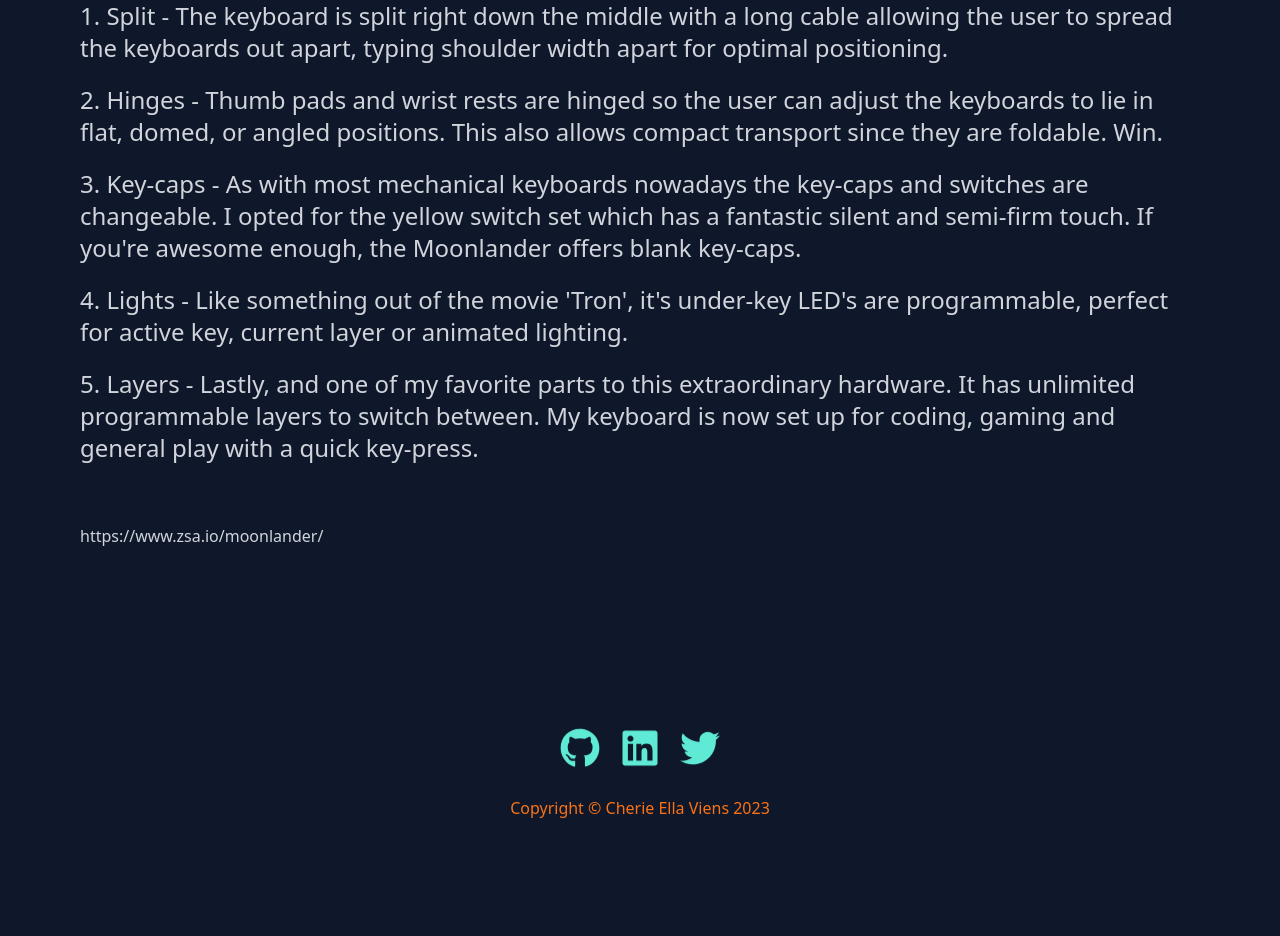
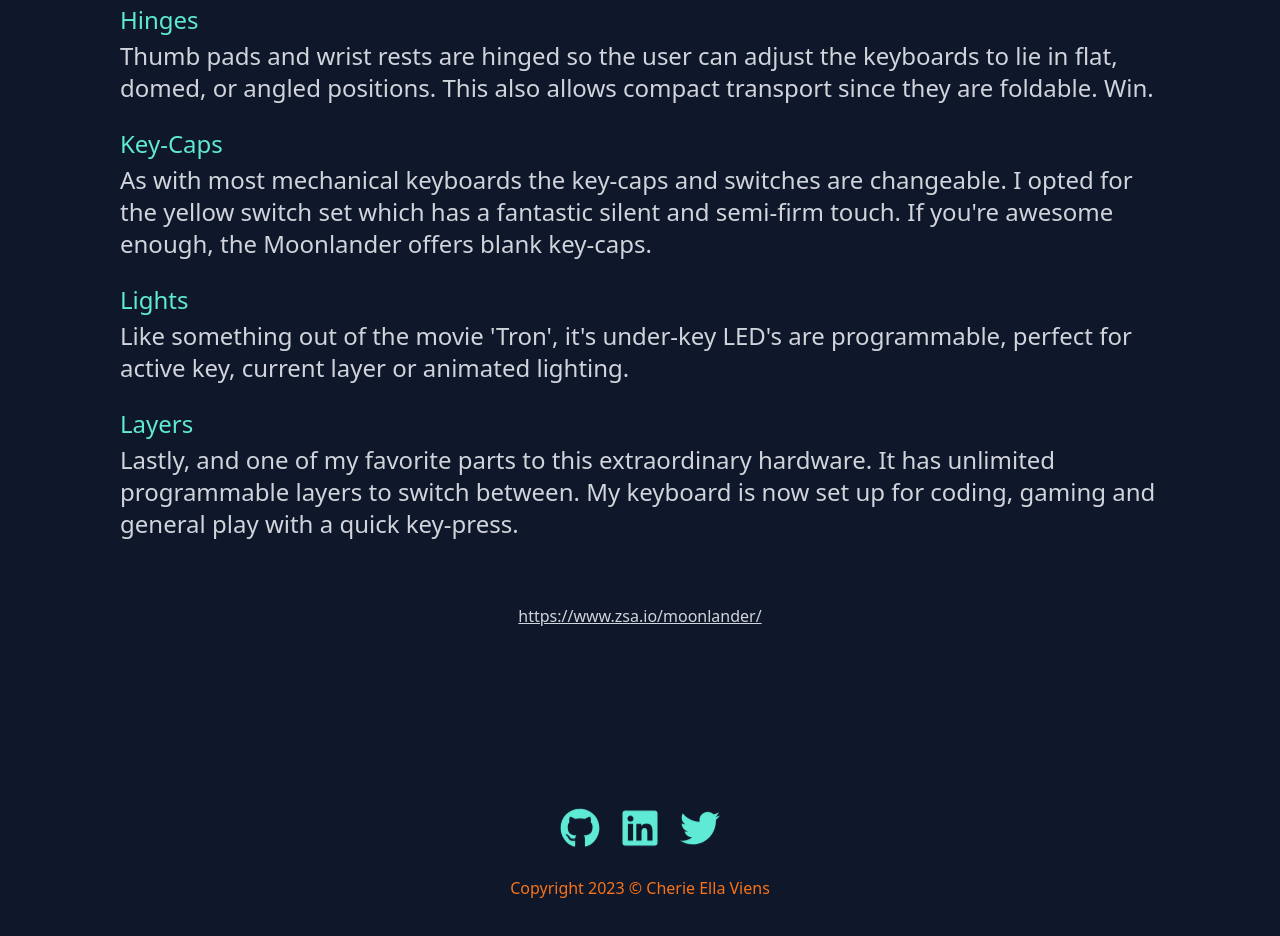
Before and after one commit to CherryElla/cherie-ella-portfolio, a React (Vite) app: page /blog-post in a window 1280 px wide. Shown: the part 680-1616 px from the top of the page. Before the commit the page ends 1500 px from the top, so only its background shows below. Built offline with nearby package versions, Linux system fonts and the light colour scheme; a web font is replaced by a local one.

Commit message:
styling tweaks

```diff
--- a/src/components/Footer.jsx
+++ b/src/components/Footer.jsx
@@ -1,11 +1,13 @@
 import React from "react";
 import Links from "./Links";
+
+
 export default function Footer() {
     const year = new Date().getFullYear();
     return (
-        <footer className=" text-orange-500 px-10 gap-5 flex flex-col">
+        <footer className=" text-orange-500 px-10 gap-5 flex flex-col pb-10">
             <Links />
-            <div className="text-center">{`Copyright © Cherie Ella Viens ${year}`}</div>
+            <div className="text-center">{`Copyright ${year} © Cherie Ella Viens`}</div>
         </footer>
     );
 }
--- a/src/components/Header.jsx
+++ b/src/components/Header.jsx
@@ -27,7 +27,7 @@
     }, []);
 
     return (
-        <div id="home" className="relative w-screen h-screen flex items-center justify-center">
+        <div id="home" className=" relative w-screen h-screen flex items-center justify-center">
             <h1
                 id="nameText"
                 className=" absolute left-55  h-screen object-cover pointer-events-none -z-20 text-gray-200 text-8xl "
--- a/src/components/Links.jsx
+++ b/src/components/Links.jsx
@@ -7,13 +7,13 @@
 return (
 <>
 <div className="flex flew-row gap-5 justify-center pt-5">
-<a className="text-teal-300 animate-bounce" href="https://github.com/CherryElla">
+<a className="text-teal-300 hover:text-orange-400 animate-bounce" href="https://github.com/CherryElla">
     <FaGithub size={40}/>
 </a>
-<a className="text-teal-300 animate-bounce" href="https://www.linkedin.com/in/cherryella/">
+<a className="text-teal-300 hover:text-orange-400 animate-bounce" href="https://www.linkedin.com/in/cherryella/">
     <FaLinkedin size={40}/>
 </a>
-<a className="text-teal-300 animate-bounce" href="https://twitter.com/CherieElla">
+<a className="text-teal-300 hover:text-orange-400 animate-bounce" href="https://twitter.com/CherieElla">
     <FaTwitter size={40}/>
 </a>
 </div>
--- a/src/components/pages/About.jsx
+++ b/src/components/pages/About.jsx
@@ -2,15 +2,15 @@
 
 export default function About() {
     return (
-        <div className="pt-20 sm:pb-32 text-center sm:text-left">
+        <div className="pt-20 sm:pb-32 text-center ">
             <img
                 className="w-screen fixed left-0 top-0 h-screen object-cover pointer-events-none -z-10"
                 src="/images/tree-layer.png"
                 alt="divider"
             />
             <h2 className="text-gray-300 text-5xl mb-10 text-center">About</h2>
-            <div className="flex flex-col sm:flex-row px-14 justify-center sm:pl-32">
-                <p className=" text-gray-300 text-2xl mb-20">
+            <div className="flex flex-col px-20 justify-center sm:pl-32 text-gray-300 text-2xl mb-20 sm:text-left">
+                <p className="">
                     Hiya! I'm
                     <span className="text-teal-200"> Cherie (Cherry) Ella</span>
                     &nbsp;a Web Developer with endless excitement for technology
@@ -24,21 +24,26 @@
                     If I'm not breaking and building code, you can find me
                     immersed in physical art projects or in softwares like
                     Affinity Photo.
-                    <br /> <br />
-                    Technical Skills and Softwares
-                    <br /> <br />
-                    <small className=" text-teal-200">
-                        JavaScript | Node.js | SQL | Apollo | React.js | Tailwind | Vite
-                    </small>
-                </p>
-                <div className="opacity-10">
+                    </p>
+                    <p className="">
+                    Languages: &nbsp;
+
+                    <span className=" text-teal-200">
+                        JavaScript, SQL
+                    </span>
+                    <span>&nbsp;Technical Skills: &nbsp;</span>
+                    <span className=" text-teal-200">
+                        React, Node.js, Apollo, TailwindCSS, Vite
+                    </span>
+                    </p>
+            </div>
+            <div className="opacity-10 flex justify-center">
                     <img
                         className=""
                         src="/images/me-blue.png"
                         alt="Cherie Ella Viens"
                     />
                 </div>
-            </div>
         </div>
     );
 }
--- a/src/components/pages/BlogPost.jsx
+++ b/src/components/pages/BlogPost.jsx
@@ -1,24 +1,24 @@
 import React from "react";
 import Footer from "../Footer";
 import { Link } from "react-router-dom";
-import NavBar from "../NavBar";
+import DarkTheme from "../DarkTheme"
 
 export default function BlogPost() {
     return (
-        <>
-            <div className="sm:flex sm:flex-row z-20 text-l sm:gap-5 sm:bg-transparent bg-slate-900 text-center space-x-4  w-screen mt-12 sm:ml-5">
+        <div className=" h-full w-screen z-10 bg-slate-900">
+            <div className="flex flex-col fixed z-20 text-l gap-5 sm:bg-transparent text-center mt-5 sm:ml-5 pl-2 sm:pl-0">
                 <Link
                     to="/"
-                    className="sm:pt-6 sm:bg-slate-900 text-orange-500 shadow-2xl shadow-orange-400 hover:shadow-sunlit  sm:rounded-full w-20 h-20 "
+                    className="sm:pt-6 sm:bg-slate-900 hover:text-slate-900 hover:bg-orange-400 text-orange-500 shadow-2xl sm:shadow-orange-400 hover:shadow-sunlit  sm:rounded-full rounded sm:w-20 sm:h-20"
                 >
                     Home
                 </Link>
             </div>
-            <div className="sm:pb-32 text-center sm:text-left pt-40">
-                <h2 className="text-gray-300 text-5xl mb-10 text-center">
+            <div className="sm:pb-32 text-center pt-40">
+                <h2 className="text-gray-300 text-5xl mb-10 mx-28 bg-teal-400 shadow-neon rounded-md">
                     Moonlander
                 </h2>
-                <div className="flex flex-col sm:px-20 justify-center text-center sm:text-left px-14">
+                <div className="flex flex-col sm:px-20 justify-center sm:text-left mx-10 px-5">
                     <div className=" text-gray-300 text-2xl mt-10">
                         <p>
                             After hours of computer time, cramping and carpel
@@ -35,33 +35,38 @@
                             What I love most about this keyboard is it's across
                             the board customization. Here are the key features:
                         </p>
+                        <h3>Split</h3>
                         <p>
-                            1. Split - The keyboard is split right down the
+                            The keyboard is split right down the
                             middle with a long cable allowing the user to spread
                             the keyboards out apart, typing shoulder width apart
                             for optimal positioning.
                         </p>
+                        <h3>Hinges</h3>
                         <p>
-                            2. Hinges - Thumb pads and wrist rests are hinged so
+                            Thumb pads and wrist rests are hinged so
                             the user can adjust the keyboards to lie in flat,
                             domed, or angled positions. This also allows compact
                             transport since they are foldable. Win.
                         </p>
+                        <h3>Key-Caps</h3>
                         <p>
-                            3. Key-caps - As with most mechanical keyboards
-                            nowadays the key-caps and switches are changeable. I
+                            As with most mechanical keyboards
+                            the key-caps and switches are changeable. I
                             opted for the yellow switch set which has a
                             fantastic silent and semi-firm touch. If you're
                             awesome enough, the Moonlander offers blank
                             key-caps.
                         </p>
+                        <h3>Lights</h3>
                         <p>
-                            4. Lights - Like something out of the movie 'Tron',
+                            Like something out of the movie 'Tron',
                             it's under-key LED's are programmable, perfect for
                             active key, current layer or animated lighting.
                         </p>
+                        <h3>Layers</h3>
                         <p>
-                            5. Layers - Lastly, and one of my favorite parts to
+                            Lastly, and one of my favorite parts to
                             this extraordinary hardware. It has unlimited
                             programmable layers to switch between. My keyboard
                             is now set up for coding, gaming and general play
@@ -71,7 +76,7 @@
                 </div>
                 <div className="my-10">
                     <a
-                        className="text-gray-300 p-20"
+                        className="text-gray-300 hover:text-orange-400 p-20 underline"
                         href="https://www.zsa.io/moonlander/"
                     >
                         https://www.zsa.io/moonlander/
@@ -79,6 +84,6 @@
                 </div>
             </div>
             <Footer />
-        </>
+        </div>
     );
 }
--- a/src/main.css
+++ b/src/main.css
@@ -13,7 +13,10 @@
     @apply m-0;
   }
 p {
-  @apply mb-5
+  @apply mb-6
+}
+h3 {
+  @apply text-teal-300 mb-1
 }
 
 
```
Also changed, not shown: src/components/NavBar.jsx (+6 -6 lines).
